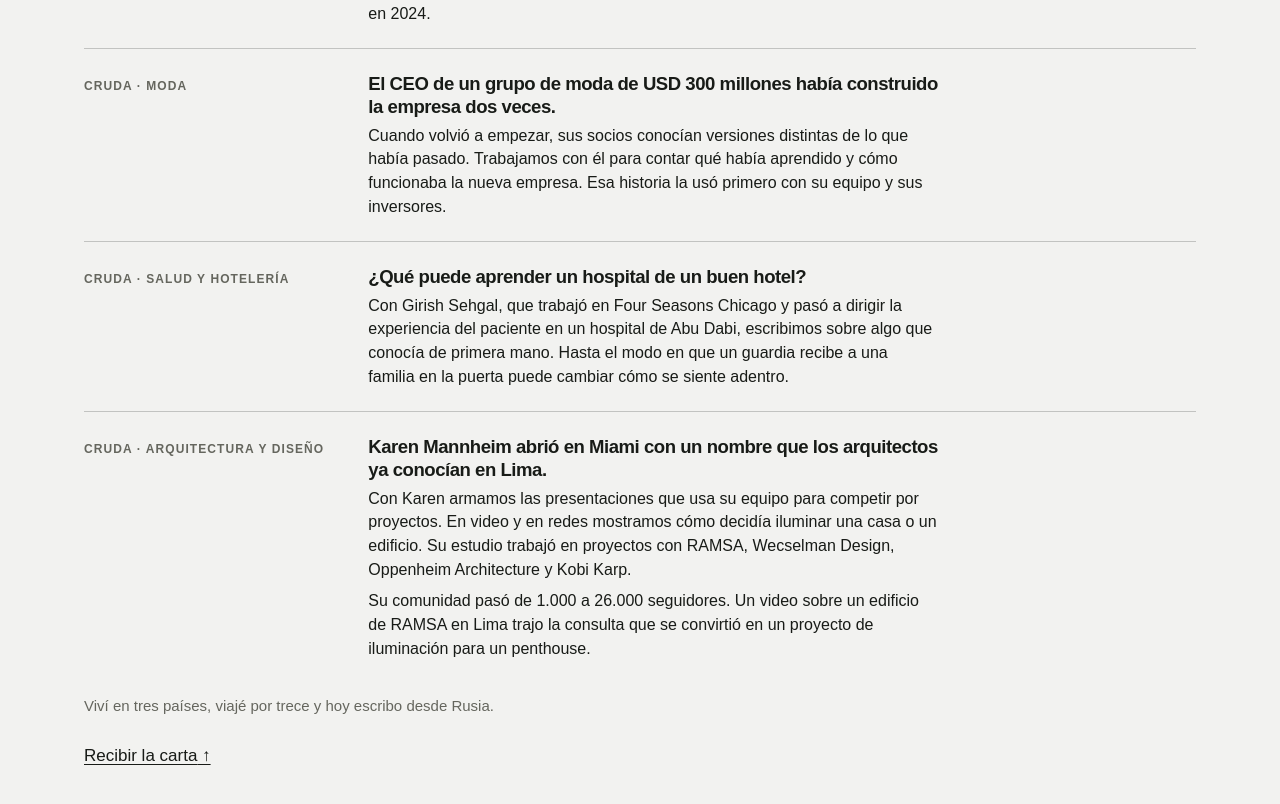
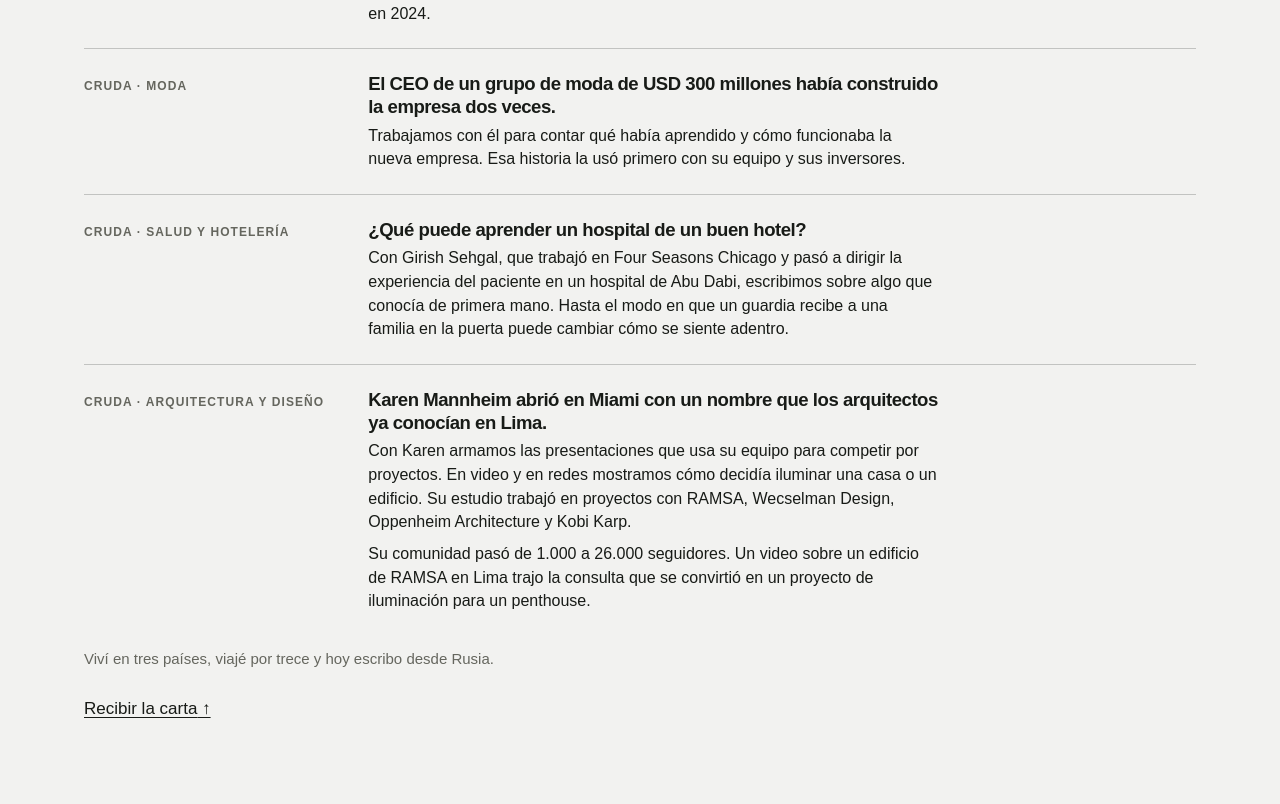
Before and after one commit to FranHerrera23/cruda-story-craft, a Next.js app: page /narrative-sparring in a window 1280 px wide. Shown: the part 3261-4065 px from the top of the page. Built offline with nearby package versions, Linux system fonts and the light colour scheme; a web font is replaced by a local one.

Commit message:
Suprimir la referencia a socios del caso anónimo en ambos idiomas

```diff
--- a/app/narrative-sparring/editions.ts
+++ b/app/narrative-sparring/editions.ts
@@ -37,7 +37,7 @@ export const career: Record<'es' | 'en', Credit[]> = {
     {
       label: 'CRUDA · Moda',
       headline: 'El CEO de un grupo de moda de USD 300 millones había construido la empresa dos veces.',
-      body: 'Cuando volvió a empezar, sus socios conocían versiones distintas de lo que había pasado. Trabajamos con él para contar qué había aprendido y cómo funcionaba la nueva empresa. Esa historia la usó primero con su equipo y sus inversores.',
+      body: 'Trabajamos con él para contar qué había aprendido y cómo funcionaba la nueva empresa. Esa historia la usó primero con su equipo y sus inversores.',
     },
     {
       label: 'CRUDA · Salud y hotelería',
@@ -81,7 +81,7 @@ export const career: Record<'es' | 'en', Credit[]> = {
     {
       label: 'CRUDA · Fashion',
       headline: 'The CEO of a $300 million fashion group had built the business twice.',
-      body: 'When he started again, his partners had heard different versions of what had happened. We worked with him on an account of what he had learned and how the new company worked. His own team and investors were its first audience.',
+      body: 'We worked with him on an account of what he had learned and how the new company worked. His own team and investors were its first audience.',
     },
     {
       label: 'CRUDA · Healthcare and hospitality',
```
